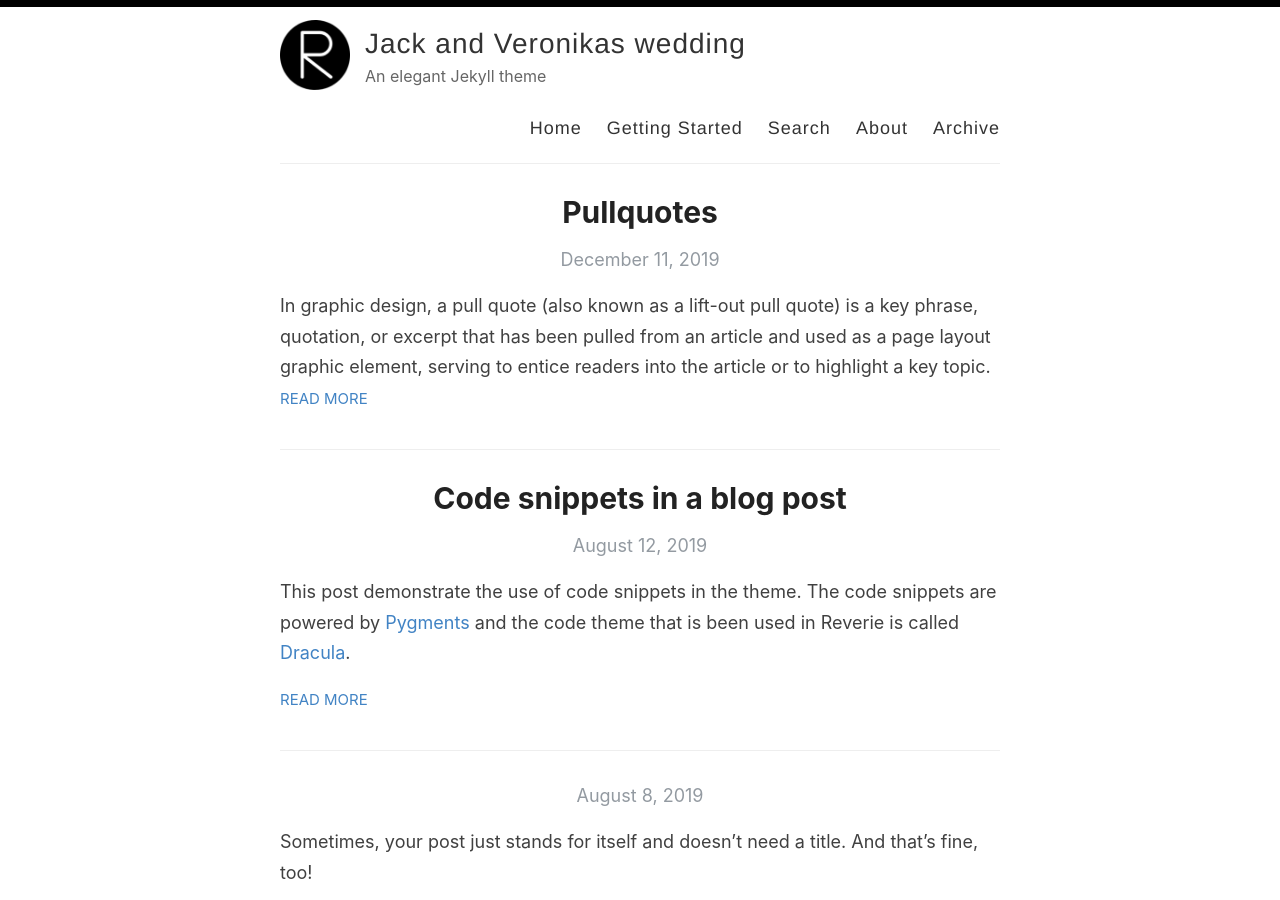
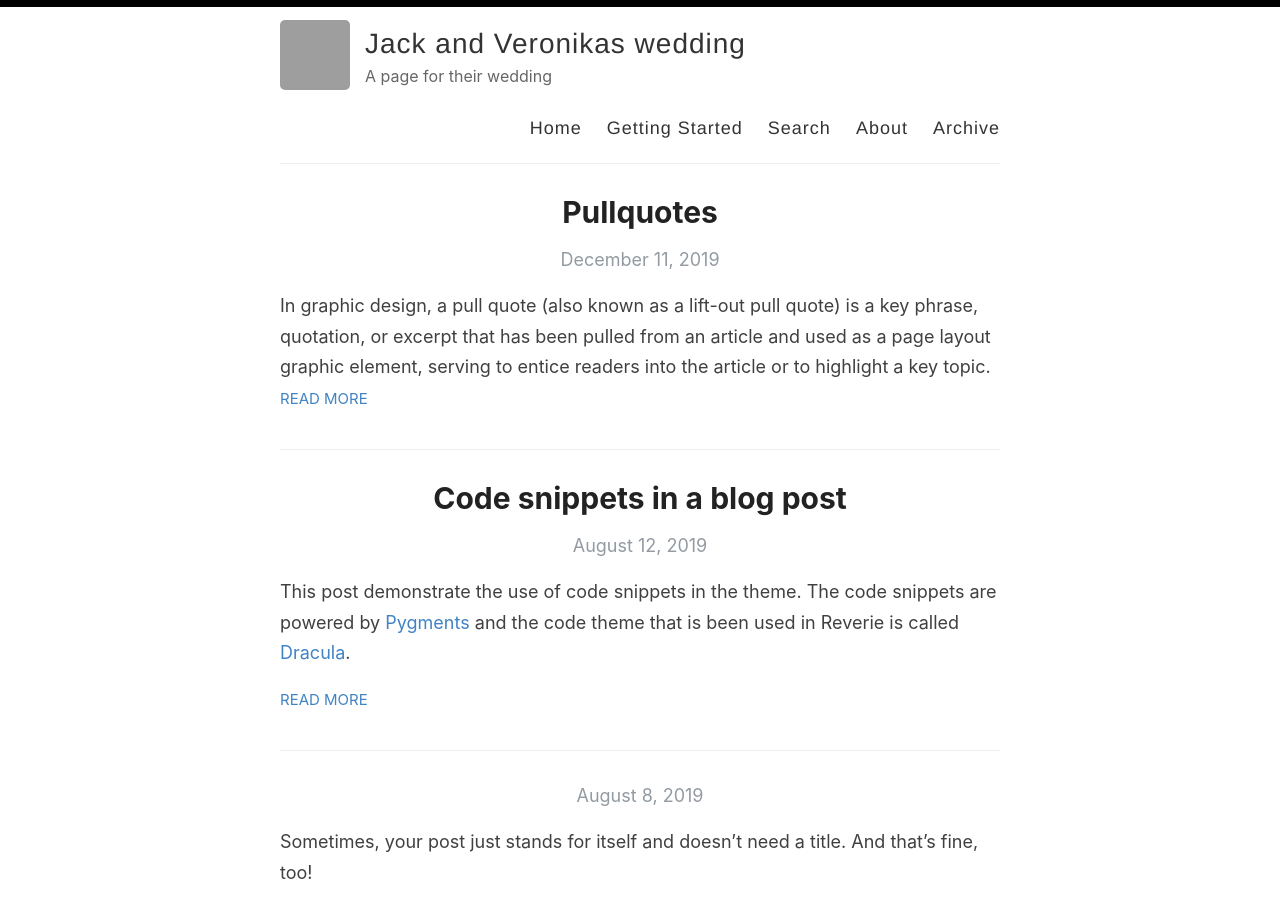
Before and after one commit to Sifern/jackandveronika, a Jekyll site: the page built from index.html, in a window 1280 px wide and 900 px high. Built offline with Jekyll 4.4.1, drawn with Linux system fonts in a browser that asks for light colours; the list of posts is cut into pages by our own code; some of the changed lines change nothing that is shown.

Commit message:
Update _config.yml

```diff
--- a/_config.yml
+++ b/_config.yml
@@ -9,10 +9,10 @@ name: Jack and Veronikas wedding
 author: Jack and V
 
 # Short bio or description (displayed in the header)
-description: An elegant Jekyll theme
+description: A page for their wedding
 
 # URL of your avatar or profile pic (you could use your GitHub profile pic)
-avatar: /images/reverie.png
+avatar: https://countryandstable.co.uk/product_images/uploaded_images/chestnut.jpg
 
 #
 # Flags below are optional
@@ -21,20 +21,20 @@ avatar: /images/reverie.png
 # Includes an icon in the footer for each username you enter
 footer-links:
   dribbble:
-  email: amit.d.merchant@gmail.com
+  email:
   facebook:
   flickr:
-  github: amitmerchant1990/reverie
+  github:
   instagram:
   linkedin:
   pinterest:
   rss: rss
-  twitter: amit_merchant
+  twitter:
   stackoverflow:
-  youtube: # channel/<your_long_string> or user/<user-name>
-  googleplus: # anything in your profile username that comes after plus.google.com/
+  youtube: watch?v=dQw4w9WgXcQ
+  googleplus:
   playconsole:
-  mastodon: # <your-mastodon-instance>/@<your-user-name> eg. fosstodon.org/@username
+  mastodon:
 
 # Enter your Disqus shortname (not your username) to enable commenting on posts
 # You can find your shortname on the Settings page of your Disqus account
```
